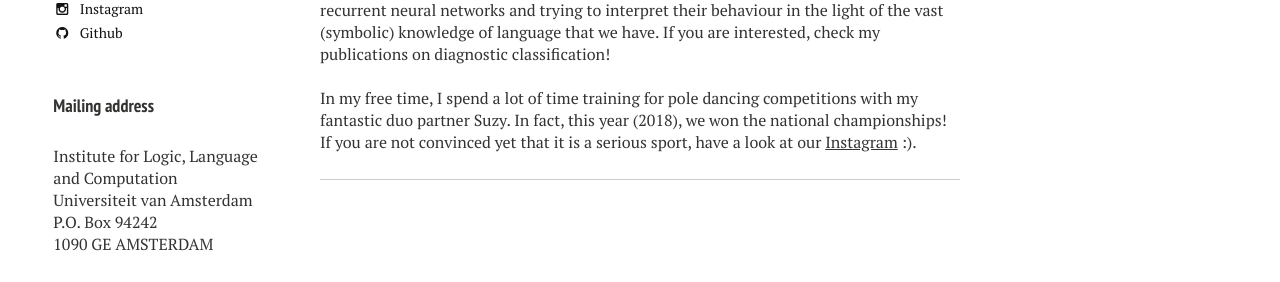
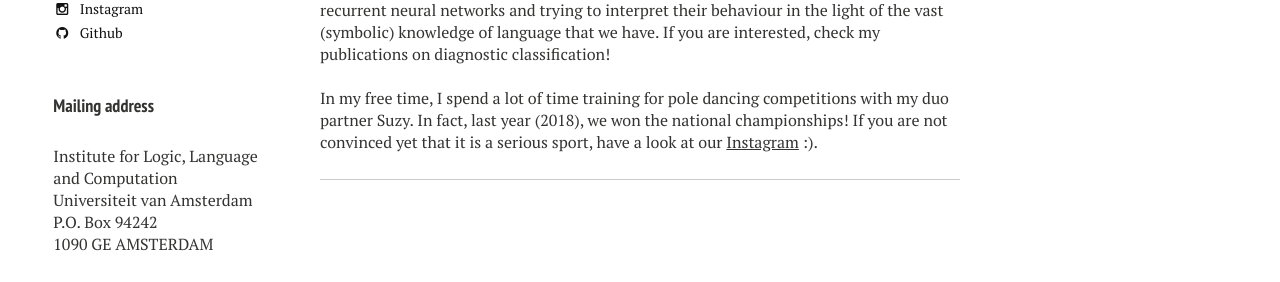
Before and after one commit to dieuwkehupkes/dieuwkehupkes.github.io, a Jekyll site: the page built from index.md, in a window 1280 px wide. Shown: the part 873-1155 px from the top of the page. Built offline with Jekyll 4.4.1, drawn with Linux system fonts in a browser that asks for light colours; nearby versions of some CDN libraries.

```diff
--- a/index.md
+++ b/index.md
@@ -19,6 +19,6 @@ Although artificial neural networks are of course nothing like the real brain, I
 Recently, a large body of my work has been centered around developing techniques to understand better what is going on inside recurrent neural networks and trying to interpret their behaviour in the light of the vast (symbolic) knowledge of language that we have.
 If you are interested, check my publications on diagnostic classification!
 <br /><br />
-In my free time, I spend a lot of time training for pole dancing competitions with my fantastic duo partner Suzy.
-In fact, this year (2018), we won the national championships!
+In my free time, I spend a lot of time training for pole dancing competitions with my duo partner Suzy.
+In fact, last year (2018), we won the national championships!
 If you are not convinced yet that it is a serious sport, have a look at our <a href="https://www.instagram.com/duo_polenotti/" target="_blank">Instagram</a> :).
```
